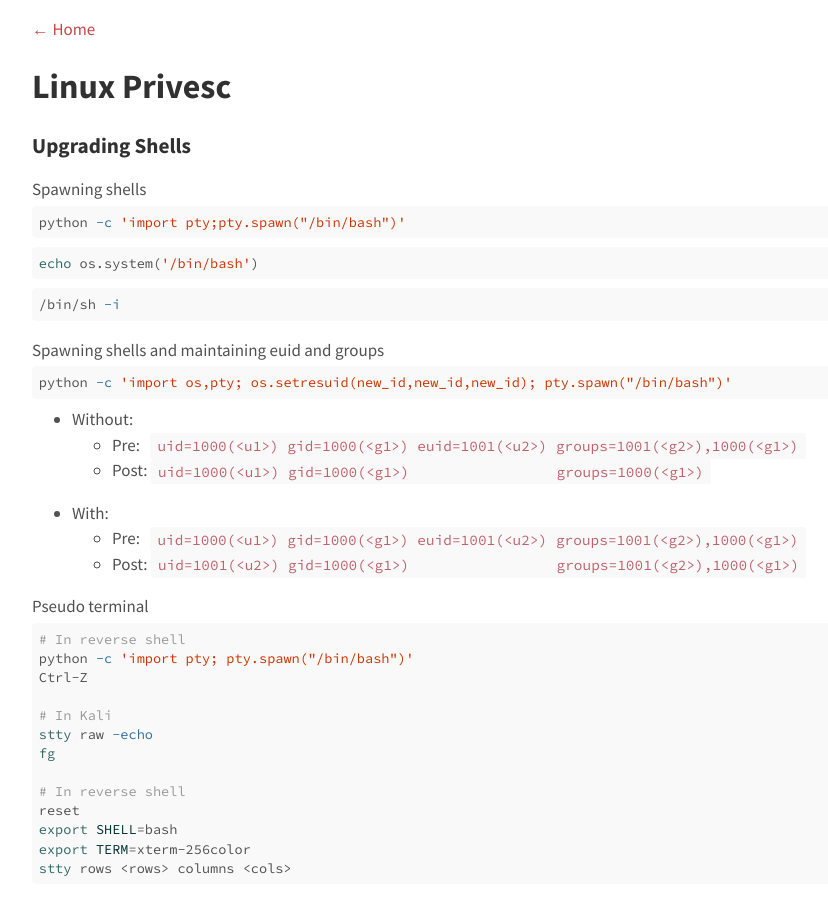
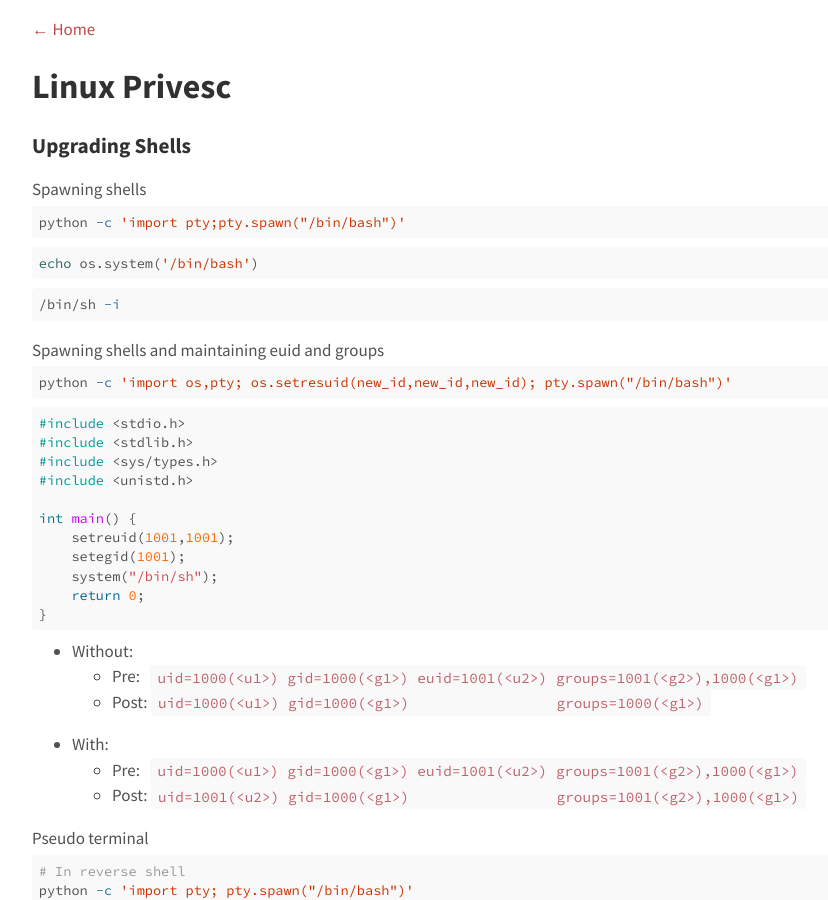
Before and after one commit to agrzeslak/cheatsheet, a Jekyll site: the page built from _topics/linux-privesc.md, in a window 1280 px wide and 900 px high. Shown: the whole window, without its empty margins (166-994 px from the left). Built offline with Jekyll 4.4.1, drawn with Linux system fonts in a browser that asks for light colours.

Commit message:
Added c program for spawning shell as euid

````diff
--- a/_topics/linux-privesc.md
+++ b/_topics/linux-privesc.md
@@ -24,6 +24,19 @@ echo os.system('/bin/bash')
 Spawning shells and maintaining euid and groups
 ```shell
 python -c 'import os,pty; os.setresuid(new_id,new_id,new_id); pty.spawn("/bin/bash")'
+```
+```c
+#include <stdio.h>
+#include <stdlib.h>
+#include <sys/types.h>
+#include <unistd.h>
+
+int main() {
+    setreuid(1001,1001);
+    setegid(1001);
+    system("/bin/sh");
+    return 0;
+}
 ```
 - Without:
     - Pre: &nbsp; `uid=1000(<u1>) gid=1000(<g1>) euid=1001(<u2>) groups=1001(<g2>),1000(<g1>)`
````
